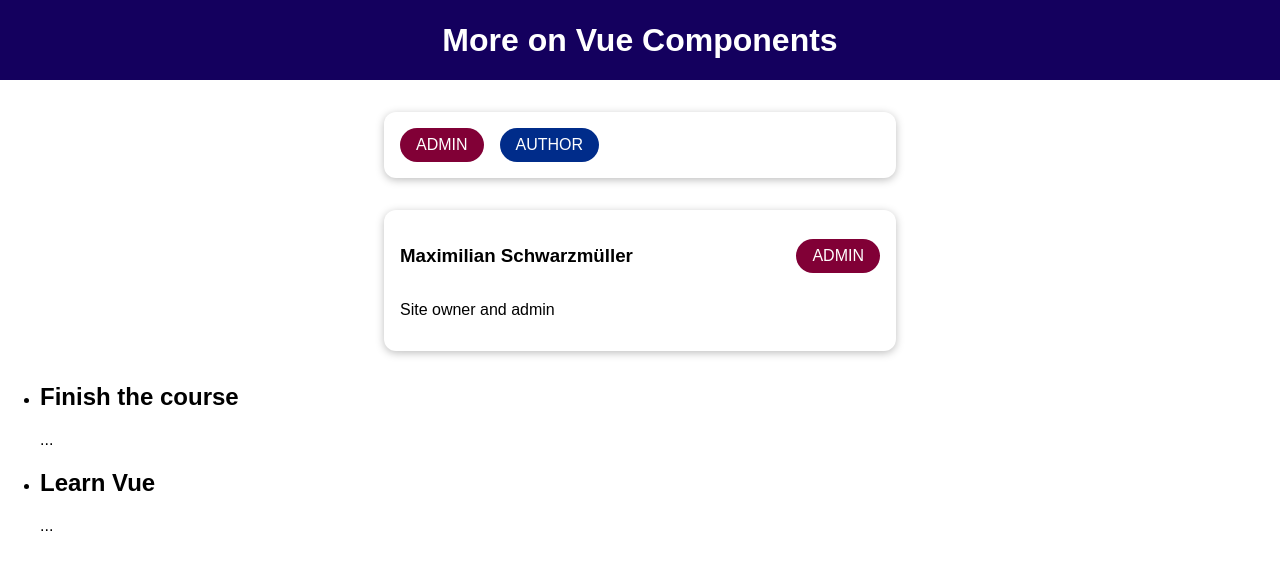
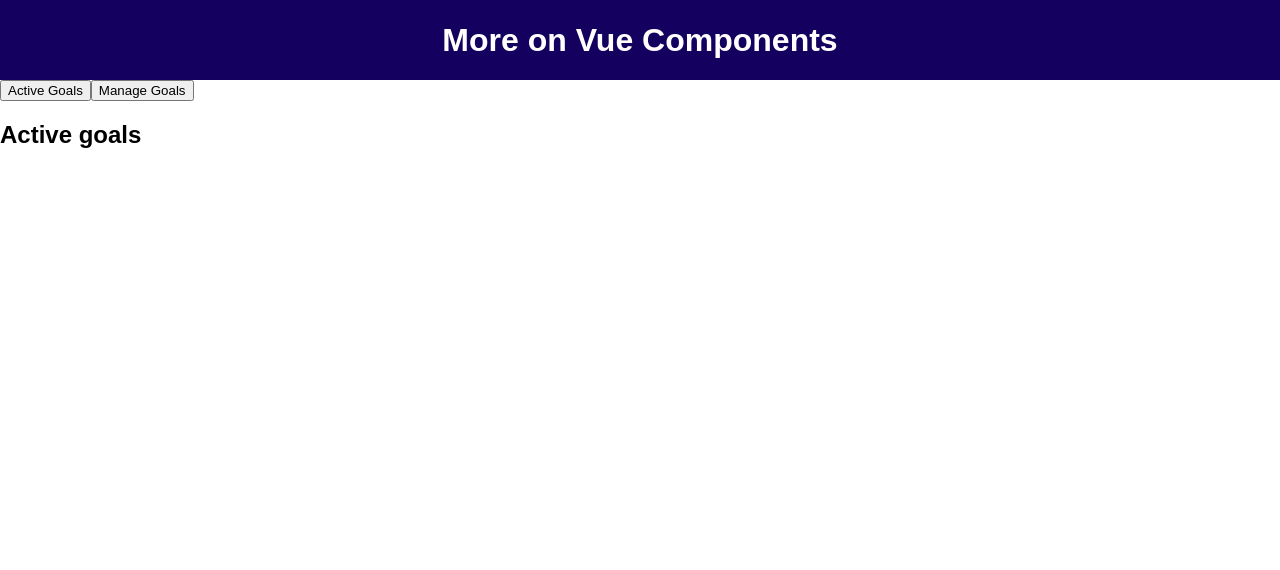
Before and after one commit to remidatroa/explorer, a Vue app in the folder vuejs/cmp-adv-01-starting-setup/: page / in a window 1280 px wide. Shown: the top 570 px of the page. Built offline with nearby package versions, Linux system fonts and the light colour scheme.

Commit message:
dynamic components added and keep-alive statement

```diff
--- a/vuejs/cmp-adv-01-starting-setup/src/App.vue
+++ b/vuejs/cmp-adv-01-starting-setup/src/App.vue
@@ -2,34 +2,33 @@
   <div>
     <the-header></the-header>
     <!-- <TheHeader /> -->
-    <badge-list></badge-list>
-    <user-info
-      :full-name="activeUser.name"
-      :info-text="activeUser.description"
-      :role="activeUser.role"
-    ></user-info>
-    <course-goals #default="slotProps">
-      <h2>{{ slotProps.item }}</h2>
-      <p>{{ slotProps ['anotherProp'] }}</p>
-    </course-goals>
+    <button @click="setSelectedComponent('active-goals')">Active Goals</button>
+    <button @click="setSelectedComponent('manage-goals')">Manage Goals</button>
+    <!-- <Active-goals v-if="selectedComponent === 'active-goals'"></Active-goals>
+    <Manage-Goals v-if="selectedComponent === 'manage-goals'"></Manage-Goals> -->
+    <keep-alive>
+      <component :is="selectedComponent"></component>
+    </keep-alive>
   </div>
 </template>
 
 <script>
 import TheHeader from './components/TheHeader.vue';
-import BadgeList from './components/BadgeList.vue';
-import UserInfo from './components/UserInfo.vue';
-import CourseGoals from './components/CourseGoals.vue';
+// import BadgeList from './components/BadgeList.vue';
+// import UserInfo from './components/UserInfo.vue';
+// import CourseGoals from './components/CourseGoals.vue';
+import ActiveGoals from './components/ActiveGoals.vue';
+import ManageGoals from './components/ManageGoals.vue';
 
 export default {
   components: {
     TheHeader,
-    BadgeList,
-    UserInfo,
-    CourseGoals,
+    ActiveGoals,
+    ManageGoals
   },
   data() {
     return {
+      selectedComponent:'active-goals',
       activeUser: {
         name: 'Maximilian Schwarzmüller',
         description: 'Site owner and admin',
@@ -37,6 +36,11 @@ export default {
       },
     };
   },
+  methods: {
+    setSelectedComponent (cmp){
+      this.selectedComponent = cmp;
+    }
+  }
 };
 </script>
 
--- /dev/null
+++ b/vuejs/cmp-adv-01-starting-setup/src/components/ActiveGoals.vue
@@ -0,0 +1,3 @@
+<template>
+    <h2>Active goals</h2>
+</template>
--- /dev/null
+++ b/vuejs/cmp-adv-01-starting-setup/src/components/ManageGoals.vue
@@ -0,0 +1,6 @@
+<template>
+    <div>
+        <h2>Manage goals</h2>
+        <input type="text">
+    </div>
+</template>
```
